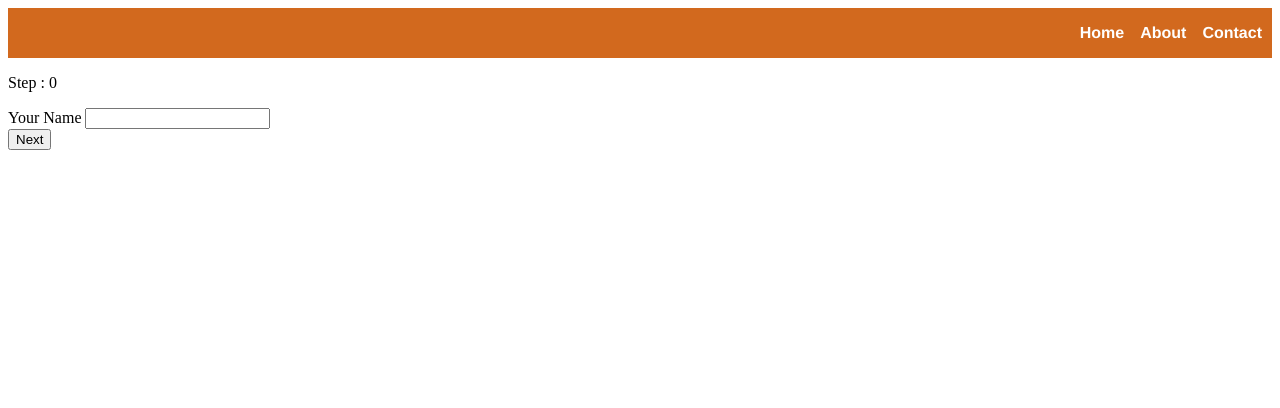
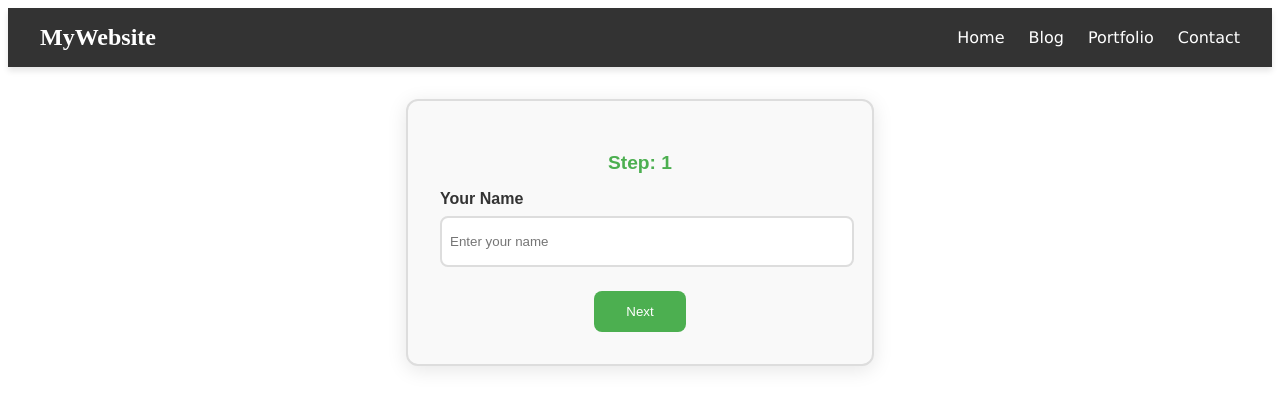
Before and after one commit to kamatealif/svelte-learning, a SvelteKit app: page / in a window 1280 px wide. Shown: the top 408 px of the page. Built offline with nearby package versions, Linux system fonts and the light colour scheme.

Commit message:
enhance Header.svelte with dynamic logo and navigation links; improve form layout and error handling in +page.svelte

```diff
--- a/src/routes/+page.svelte
+++ b/src/routes/+page.svelte
@@ -9,52 +9,145 @@
 	});
 </script>
 
-<Header/>
-<main>
-	<p>Step : {formState.step}</p>
+<Header
+  logo="MyWebsite"
+  links={[
+    { name: "Home", href: "/" },
+    { name: "Blog", href: "/blog" },
+    { name: "Portfolio", href: "/portfolio" },
+    { name: "Contact", href: "/contact" }
+  ]}
+/>
+<main class="form-container">
+    <p class="step-indicator">Step: {formState.step + 1}</p>
 
     {#if formState.error}
-		<p class="error">{formState.error}</p>
+        <p class="error-message">{formState.error}</p>
     {/if}
 
     {#if formState.step == 0}
-		<div>
+        <div class="form-group">
             <label for="name">Your Name</label>
-			<input type="text" id="name" bind:value={formState.name} />
+            <input
+                type="text"
+                id="name"
+                bind:value={formState.name}
+                placeholder="Enter your name"
+            />
         </div>
         <button
+            class="btn"
             onclick={() => {
-				if (formState.name !== '') {
-					formState.step = formState.step + 1;
+                if (formState.name.trim() !== '') {
+                    formState.step += 1;
+                    formState.error = '';
                 } else {
-					formState.error = 'Your name is Empty. Please write Your name.';
+                    formState.error = 'Your name is empty. Please enter your name.';
                 }
-			}}>Next</button
+            }}
         >
+            Next
+        </button>
+
     {:else if formState.step == 1}
-		<div>
-			<label for="bday">Your BirthDay</label>
-			<input type="date" id="bday" bind:value={formState.birthday} />
+        <div class="form-group">
+            <label for="bday">Your Birthday</label>
+            <input
+                type="date"
+                id="bday"
+                bind:value={formState.birthday}
+            />
         </div>
         <button
+            class="btn"
             onclick={() => {
-				if (formState.birthday !== '') {
-					formState.step = formState.step + 1;
+                if (formState.birthday.trim() !== '') {
+                    formState.step += 1;
                     formState.error = '';
                 } else {
-					formState.error = 'Your BirthDay is Empty. Please write Your BirthDay.';
+                    formState.error = 'Your birthday is empty. Please enter your birthday.';
                 }
-			}}>Next</button
+            }}
         >
+            Next
+        </button>
     {/if}
 </main>
 
 <style>
-	.error {
-		background-color: tomato;
-        color:white;
-        border-radius: 4px;
-        padding: 10px;
-        font-family: 'Lucida Sans', 'Lucida Sans Regular', 'Lucida Grande', 'Lucida Sans Unicode', Geneva, Verdana, sans-serif;
+    .form-container {
+        max-width: 400px;
+        margin: 2rem auto;
+        padding: 2rem;
+        background-color: #f9f9f9;
+        border: 2px solid #ddd;
+        border-radius: 12px;
+        box-shadow: 0 4px 20px rgba(0, 0, 0, 0.1);
+        text-align: center;
+        font-family: 'Arial', sans-serif;
+    }
+
+    .step-indicator {
+        font-size: 1.2rem;
+        margin-bottom: 1rem;
+        color: #4CAF50;
+        font-weight: bold;
+    }
+
+    .error-message {
+        width: auto;
+        font-size: small;
+        color: #e74c3c;
+        background-color: #fee;
+        border: 1px solid #e74c3c;
+        padding: 1rem;
+        border-radius: 6px;
+        margin-bottom: 1rem;
+    }
+
+    .form-group {
+        margin-bottom: 1.5rem;
+        text-align: left;
+    }
+
+    .form-group label {
+        display: block;
+        margin-bottom: 0.5rem;
+        font-weight: bold;
+        color: #333;
+    }
+
+    .form-group input {
+        width: 100%;
+        padding-left: 0.5rem;
+        padding-block:1rem;
+        border: 2px solid #ddd;
+        border-radius: 8px;
+        outline: none;
+        transition: border 0.3s;
+    }
+
+    .form-group input:focus {
+        border-color: #4CAF50;
+        box-shadow: 0 0 6px rgba(76, 175, 80, 0.3);
+    }
+
+    .btn {
+        background-color: #4CAF50;
+        color: #fff;
+        border: none;
+        padding: 0.8rem 2rem;
+        border-radius: 8px;
+        cursor: pointer;
+        transition: background-color 0.3s;
+    }
+
+    .btn:hover {
+        background-color: #45a049;
+    }
+
+    .btn:focus {
+        outline: none;
+        box-shadow: 0 0 8px rgba(76, 175, 80, 0.5);
     }
 </style>
--- a/src/routes/Header.svelte
+++ b/src/routes/Header.svelte
@@ -1,45 +1,60 @@
 <script>
-</script>
+    export let logo = "Logo";
+    export let links = [
+      { name: "Home", href: "/" },
+      { name: "About", href: "/about" },
+      { name: "Services", href: "/services" },
+      { name: "Contact", href: "/contact" }
+    ];
+  </script>
 
-<header>
-    <nav>
-        <ul>
-            <li><a href="/">Home</a></li>
-            <li><a href="/about">About</a></li>
-            <li><a href="/contact">Contact</a></li>
-        </ul>
+  <header class="header">
+    <div class="logo">
+      {#if typeof logo === 'string'}
+        <span>{logo}</span>
+      {:else}
+        {logo}
+      {/if}
+    </div>
+
+    <nav class="navbar">
+      {#each links as { name, href }}
+        <a href={href} class="nav-link">{name}</a>
+      {/each}
     </nav>
-</header>
+  </header>
 
+  <style>
+    .header {
+      display: flex;
+      justify-content: space-between;
+      align-items: center;
+      padding: 1rem 2rem;
+      background-color: #333;
+      color: #fff;
 
-<style>
-    header{
-        background-color:chocolate;
-        display: flex;
-        justify-content:end;
-        align-items: center;
-    }
-    nav{
-        padding: 0px 10px;
-    }
-    ul{
-        display:flex;
-        justify-content: center;
-        align-items: center;
-        list-style-type: none;
-
+      box-shadow: 0 4px 6px rgba(0, 0, 0, 0.1);
     }
 
-    li > a{
-        margin-left: 16px;
-        text-decoration: none;
-        font-family: Helvetica, sans-serif;
-        font-weight: bold;
-        color:white;
+    .logo {
+      font-size: 1.5rem;
+      font-weight: bold;
+    }
 
+    .navbar {
+      display: flex;
+      gap: 1.5rem;
     }
-    li > a:hover{
-        color:black;
-        transition: color 0.3s ease-in-out;
+
+    .nav-link {
+      text-decoration: none;
+      color: #fff;
+      font-family: Verdana, Geneva, Tahoma, sans-serif;
+      font-weight: 500;
+      transition: color 0.3s ease;
     }
-</style>
+
+    .nav-link:hover {
+      color: #4CAF50; /* Highlight color */
+    }
+  </style>
```
Lines whose indentation alone changed are shown as unchanged.
